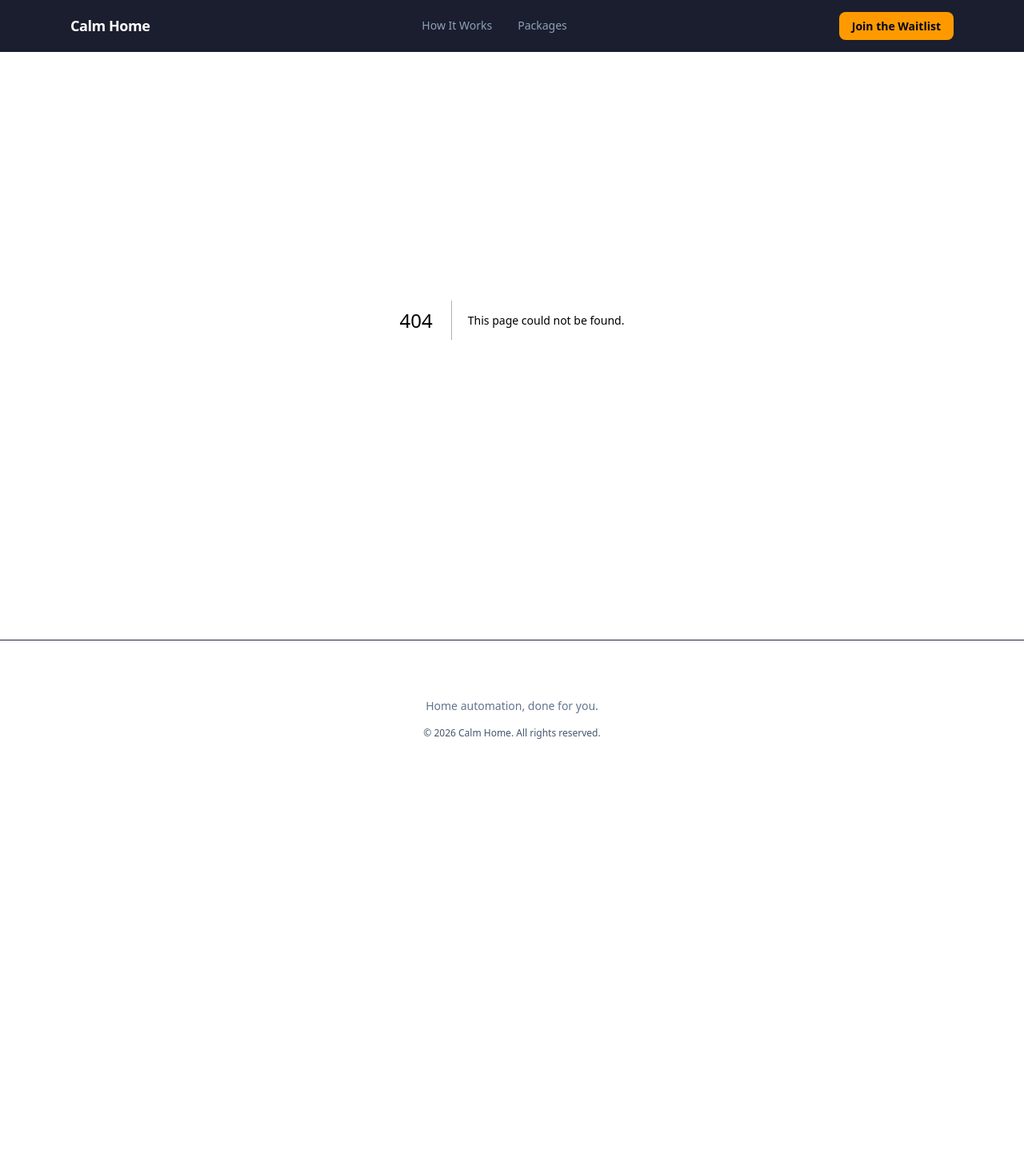
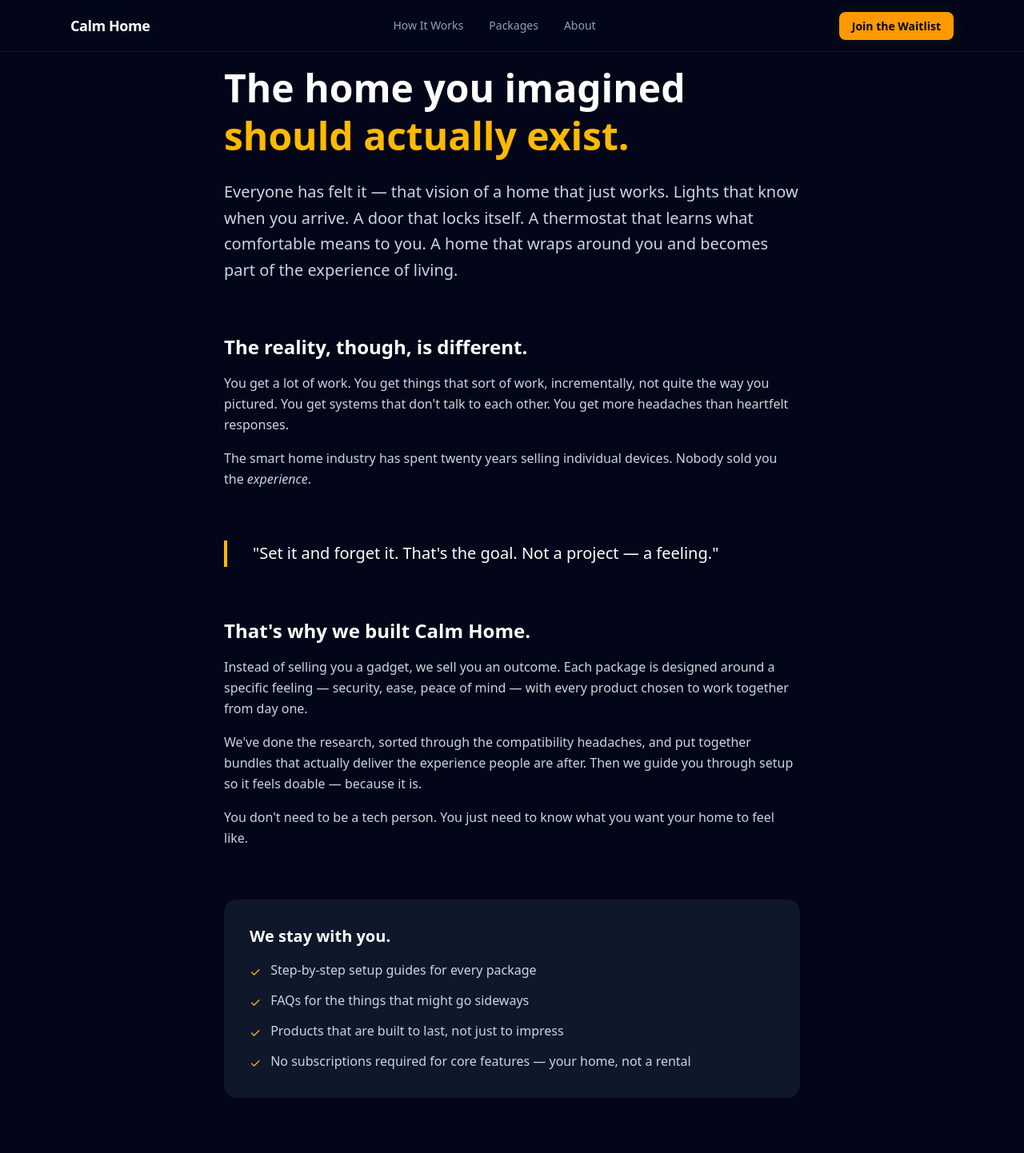
Before and after one commit to colwell-builds/calm-home, a Next.js app: page /about in a window 1280 px wide. Before the commit this address had no page. Shown: the top 1442 px of the page at 80% size. Before the commit the page ends 965 px from the top, so only its background shows below. Built offline with nearby package versions, Linux system fonts and the light colour scheme.

Commit message:
Add About page with brand copy from Ryan voice memo

```diff
--- /dev/null
+++ b/app/about/page.tsx
@@ -0,0 +1,104 @@
+import Nav from '@/components/Nav'
+
+export const metadata = {
+  title: 'About — Calm Home',
+  description: 'Why we built Calm Home and what we believe about smart home technology.',
+}
+
+export default function AboutPage() {
+  return (
+    <div className="min-h-screen bg-slate-950 text-white">
+      <Nav />
+
+      <main className="max-w-3xl mx-auto px-6 py-20">
+
+        {/* Hero */}
+        <div className="mb-16">
+          <h1 className="text-4xl md:text-5xl font-bold text-white mb-6 leading-tight">
+            The home you imagined<br />
+            <span className="text-amber-400">should actually exist.</span>
+          </h1>
+          <p className="text-xl text-slate-300 leading-relaxed">
+            Everyone has felt it — that vision of a home that just works. Lights that know when you arrive.
+            A door that locks itself. A thermostat that learns what comfortable means to you. A home
+            that wraps around you and becomes part of the experience of living.
+          </p>
+        </div>
+
+        {/* The gap */}
+        <div className="mb-16">
+          <h2 className="text-2xl font-semibold text-white mb-4">The reality, though, is different.</h2>
+          <p className="text-slate-300 leading-relaxed mb-4">
+            You get a lot of work. You get things that sort of work, incrementally, not quite the way
+            you pictured. You get systems that don't talk to each other. You get more headaches than
+            heartfelt responses.
+          </p>
+          <p className="text-slate-300 leading-relaxed">
+            The smart home industry has spent twenty years selling individual devices. Nobody sold you
+            the <em>experience</em>.
+          </p>
+        </div>
+
+        {/* Calm Home answer */}
+        <div className="mb-16 border-l-4 border-amber-400 pl-8">
+          <p className="text-xl text-white font-medium leading-relaxed">
+            "Set it and forget it. That's the goal. Not a project — a feeling."
+          </p>
+        </div>
+
+        <div className="mb-16">
+          <h2 className="text-2xl font-semibold text-white mb-4">That's why we built Calm Home.</h2>
+          <p className="text-slate-300 leading-relaxed mb-4">
+            Instead of selling you a gadget, we sell you an outcome. Each package is designed around
+            a specific feeling — security, ease, peace of mind — with every product chosen to work
+            together from day one.
+          </p>
+          <p className="text-slate-300 leading-relaxed mb-4">
+            We've done the research, sorted through the compatibility headaches, and put together
+            bundles that actually deliver the experience people are after. Then we guide you through
+            setup so it feels doable — because it is.
+          </p>
+          <p className="text-slate-300 leading-relaxed">
+            You don't need to be a tech person. You just need to know what you want your home to feel like.
+          </p>
+        </div>
+
+        {/* Support promise */}
+        <div className="mb-16 bg-slate-900 rounded-2xl p-8">
+          <h2 className="text-xl font-semibold text-white mb-4">We stay with you.</h2>
+          <ul className="space-y-3 text-slate-300">
+            <li className="flex gap-3">
+              <span className="text-amber-400 mt-0.5">✓</span>
+              <span>Step-by-step setup guides for every package</span>
+            </li>
+            <li className="flex gap-3">
+              <span className="text-amber-400 mt-0.5">✓</span>
+              <span>FAQs for the things that might go sideways</span>
+            </li>
+            <li className="flex gap-3">
+              <span className="text-amber-400 mt-0.5">✓</span>
+              <span>Products that are built to last, not just to impress</span>
+            </li>
+            <li className="flex gap-3">
+              <span className="text-amber-400 mt-0.5">✓</span>
+              <span>No subscriptions required for core features — your home, not a rental</span>
+            </li>
+          </ul>
+        </div>
+
+        {/* CTA */}
+        <div className="text-center">
+          <h2 className="text-2xl font-semibold text-white mb-4">Ready to get the feeling?</h2>
+          <p className="text-slate-300 mb-8">Browse the packages. Pick the one that fits your life. We'll take it from there.</p>
+          <a
+            href="/#packages"
+            className="inline-block bg-amber-400 hover:bg-amber-300 text-slate-900 font-semibold px-8 py-4 rounded-xl transition-colors text-lg"
+          >
+            See the packages →
+          </a>
+        </div>
+
+      </main>
+    </div>
+  )
+}
--- a/components/Nav.tsx
+++ b/components/Nav.tsx
@@ -18,6 +18,7 @@ export default function Nav() {
         <div className="hidden md:flex items-center gap-8">
           <Link href="/#how-it-works" className="text-sm text-slate-400 hover:text-white transition-colors">How It Works</Link>
           <Link href="/#packages" className="text-sm text-slate-400 hover:text-white transition-colors">Packages</Link>
+          <Link href="/about" className="text-sm text-slate-400 hover:text-white transition-colors">About</Link>
         </div>
 
         {/* CTA */}
@@ -39,6 +40,7 @@ export default function Nav() {
         <div className="md:hidden border-t border-slate-800 bg-slate-950 px-6 py-4 flex flex-col gap-4">
           <Link href="/#how-it-works" onClick={() => setOpen(false)} className="text-sm text-slate-300">How It Works</Link>
           <Link href="/#packages" onClick={() => setOpen(false)} className="text-sm text-slate-300">Packages</Link>
+          <Link href="/about" onClick={() => setOpen(false)} className="text-sm text-slate-300">About</Link>
           <Link href="/#waitlist" onClick={() => setOpen(false)}
             className="w-full text-center px-4 py-2 bg-amber-500 text-slate-950 text-sm font-semibold rounded-lg">
             Join the Waitlist
```
